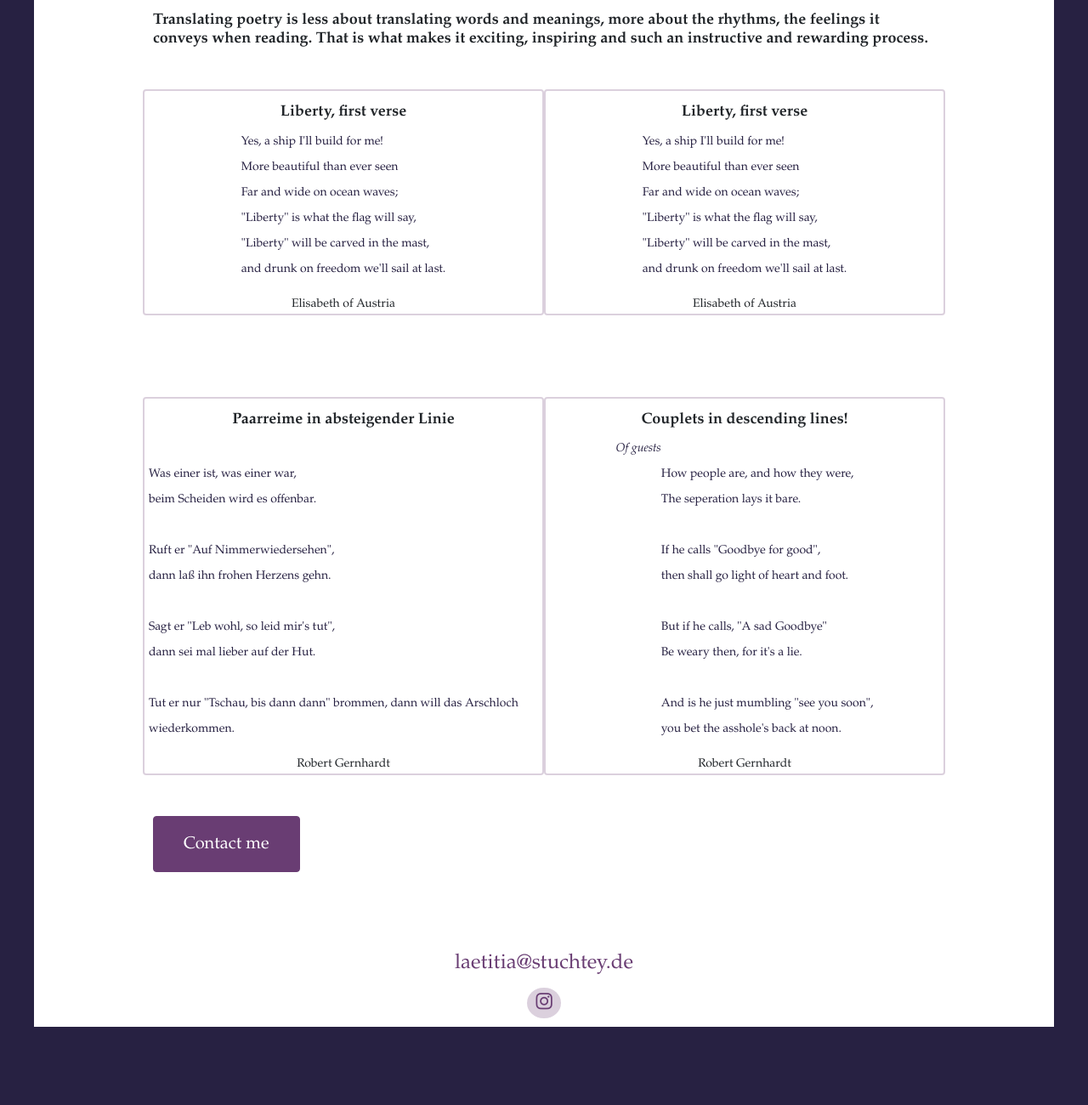
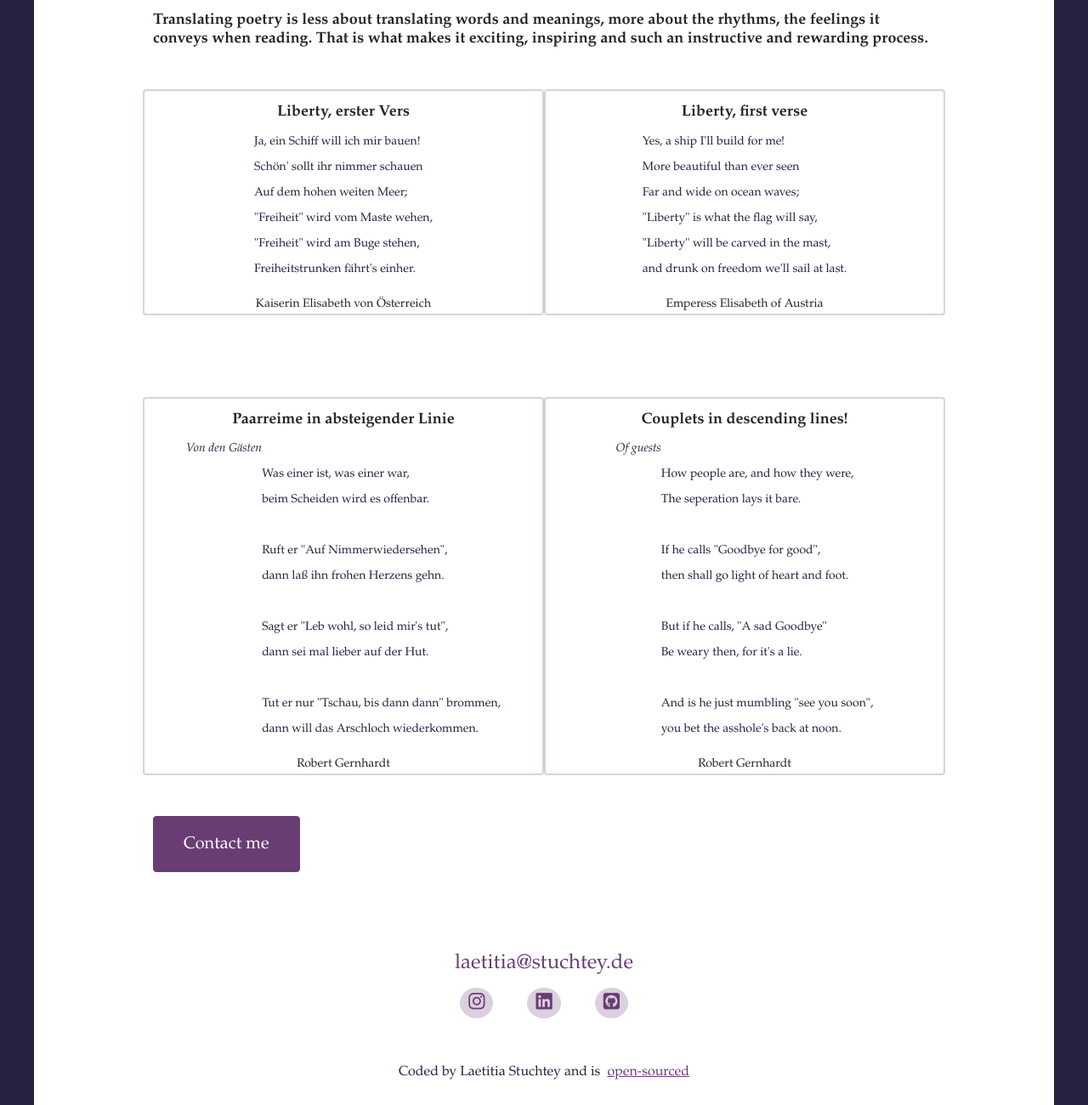
Before and after one commit to LaetitiaStu/portfolio-project, a plain HTML site: page translations.html in a window 1280 px wide. Shown: the part 400-1700 px from the top of the page at 85% size. Before the commit the page ends 1658 px from the top, so only its background shows below. Drawn offline with nearby package versions, Linux system fonts and the light colour scheme.

Commit message:
Fixed translations

```diff
--- a/translations.html
+++ b/translations.html
@@ -83,21 +83,21 @@
 
           <div class="row mt-5">
             <div class="col-lg-6 mb-5 border-content">
-              <h2 class="center">Liberty, first verse</h2>
+              <h2 class="center">Liberty, erster Vers</h2>
               <p class="center">
-                Yes, a ship I'll build for me!
+                Ja, ein Schiff will ich mir bauen!
                 <br />
-                More beautiful than ever seen
+                Schön' sollt ihr nimmer schauen
                 <br />
-                Far and wide on ocean waves;
+                Auf dem hohen weiten Meer;
                 <br />
-                "Liberty" is what the flag will say,
+                "Freiheit" wird vom Maste wehen,
                 <br />
-                "Liberty" will be carved in the mast,
+                "Freiheit" wird am Buge stehen,
                 <br />
-                and drunk on freedom we'll sail at last.
+                Freiheitstrunken fährt's einher.
               </p>
-              <small class="center">Elisabeth of Austria</small>
+              <small class="center">Kaiserin Elisabeth von Österreich</small>
             </div>
             <div class="col-lg-6 mb-5 border-content">
               <h2 class="center">Liberty, first verse</h2>
@@ -114,13 +114,15 @@
                 <br />
                 and drunk on freedom we'll sail at last.
               </p>
-              <small class="center">Elisabeth of Austria</small>
+              <small class="center">Emperess Elisabeth of Austria</small>
             </div>
           </div>
           <div class="row mt-5">
             <div class="col-lg-6 mb-5 border-content">
               <h2 class="center">Paarreime in absteigender Linie</h2>
               <p class="center">
+                <i>Von den Gästen</i>
+
                 <br />
                 Was einer ist, was einer war,
                 <br />
@@ -136,8 +138,8 @@
                 <br />
                 dann sei mal lieber auf der Hut.
                 <br /><br />
-                Tut er nur "Tschau, bis dann dann" brommen, dann will das
-                Arschloch wiederkommen.
+                Tut er nur "Tschau, bis dann dann" brommen,
+                <br />dann will das Arschloch wiederkommen.
               </p>
               <small class="center">Robert Gernhardt</small>
             </div>
@@ -189,3 +191,27 @@
           ></a>
           <a
             href="https://www.linkedin.com/in/laetitia-helene-stuchtey-046318206/"
+            target="_blank"
+            title="LinkedIn Profile"
+            ><i class="fa-brands fa-linkedin"></i></a
+          ><a
+            href="https://github.com/LaetitiaStu"
+            target="_blank"
+            title="GitHub Profile"
+            ><i class="fa-brands fa-square-github"></i
+          ></a>
+        </div>
+        <p class="mt-5 d-flex justify-content-center">
+          Coded by Laetitia Stuchtey and is &nbsp
+          <a
+            href="https://github.com/LaetitiaStu/portfolio-project"
+            target="_blank"
+            title="Github Project"
+          >
+            open-sourced</a
+          >
+        </p>
+      </footer>
+    </div>
+  </body>
+</html>
```
Also changed, not shown: contact.html (+14 -1 lines), frontend.html (+11 -1 lines), index.html (+12 -1 lines), poetry.html (+11 -1 lines), screenplays.html (+17 -1 lines), writing.html (+11 -1 lines).
